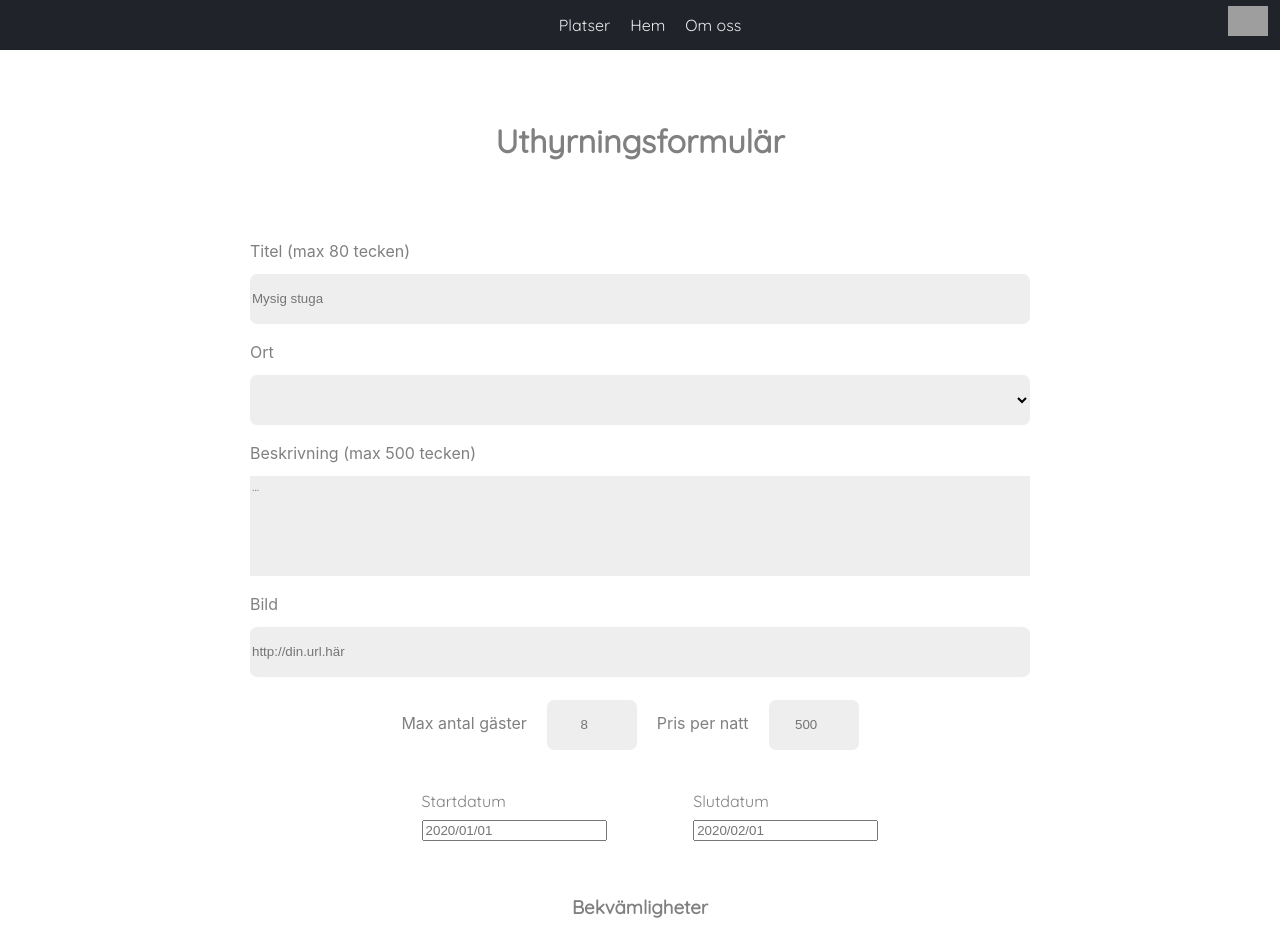
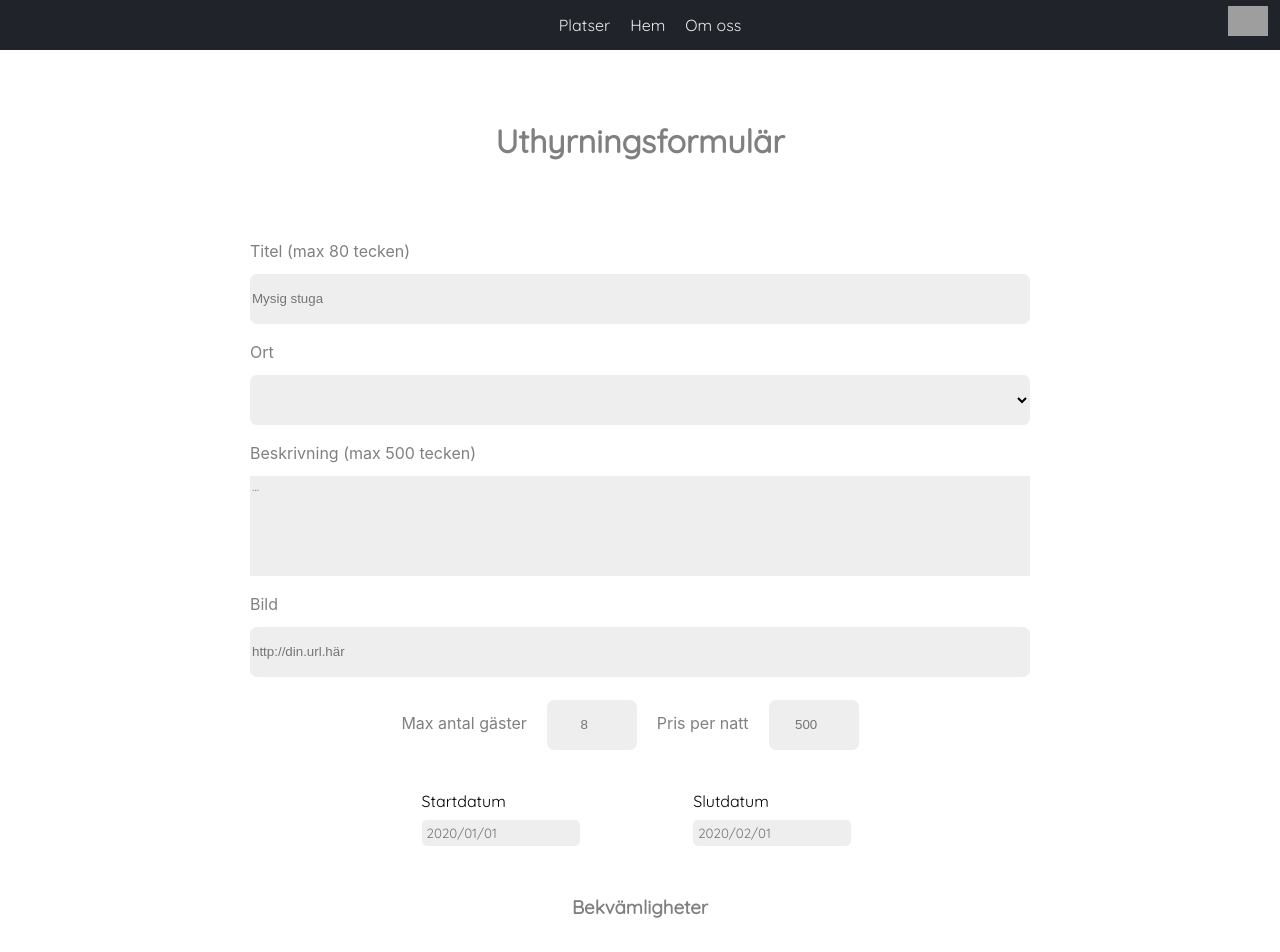
Before and after one commit to postila/clearbnb-grupp4, a React (Create React App) app: page /Uthyrning in a window 1280 px wide. Shown: the top 952 px of the page. Built offline with nearby package versions, Linux system fonts and the light colour scheme; no server answers; grey boxes are pictures that could not be loaded.

Commit message:
Datepicker input boxes now styleable

```diff
--- a/src/App.css
+++ b/src/App.css
@@ -41,10 +41,12 @@ footer {
  color: grey;
 }
 
-.picker {
-  background-color: rgb(255, 0, 0);
+.datePicker {
+  background-color: #eee;
+  color: black;
+  font-family: Quicksand;
+  border: 0;
+  border-radius: 5px;
+  padding: 5px;
 
-  input {
-    border: none;
-  }
 }
--- a/src/pages/RentingForm.js
+++ b/src/pages/RentingForm.js
@@ -162,7 +162,7 @@ function CreateRentingForm() {
         <div key="d1" style={styles.datePicker}>
           <p>Startdatum</p>
           <DatePicker
-            wrapperClassName='datePicker'
+            className='datePicker'
             dateFormat="yyyy/MM/dd"
             placeholderText="2020/01/01"
             selected={startDate}
@@ -172,7 +172,7 @@ function CreateRentingForm() {
         <div key="d2" style={styles.datePicker}>
           <p>Slutdatum</p>
           <DatePicker
-            wrapperClassName='datePicker'
+            className='datePicker'
             dateFormat="yyyy/MM/dd"
             selected={endDate}
             placeholderText="2020/02/01"
@@ -385,7 +385,7 @@ const styles = {
   datePicker: {
     float: 'left',
     fontFamily: 'Quicksand',
-    color: 'grey',
+    color: 'black',
     textAlign: 'left',
     marginLeft: '22%',
     lineHeight: '5px',
```
